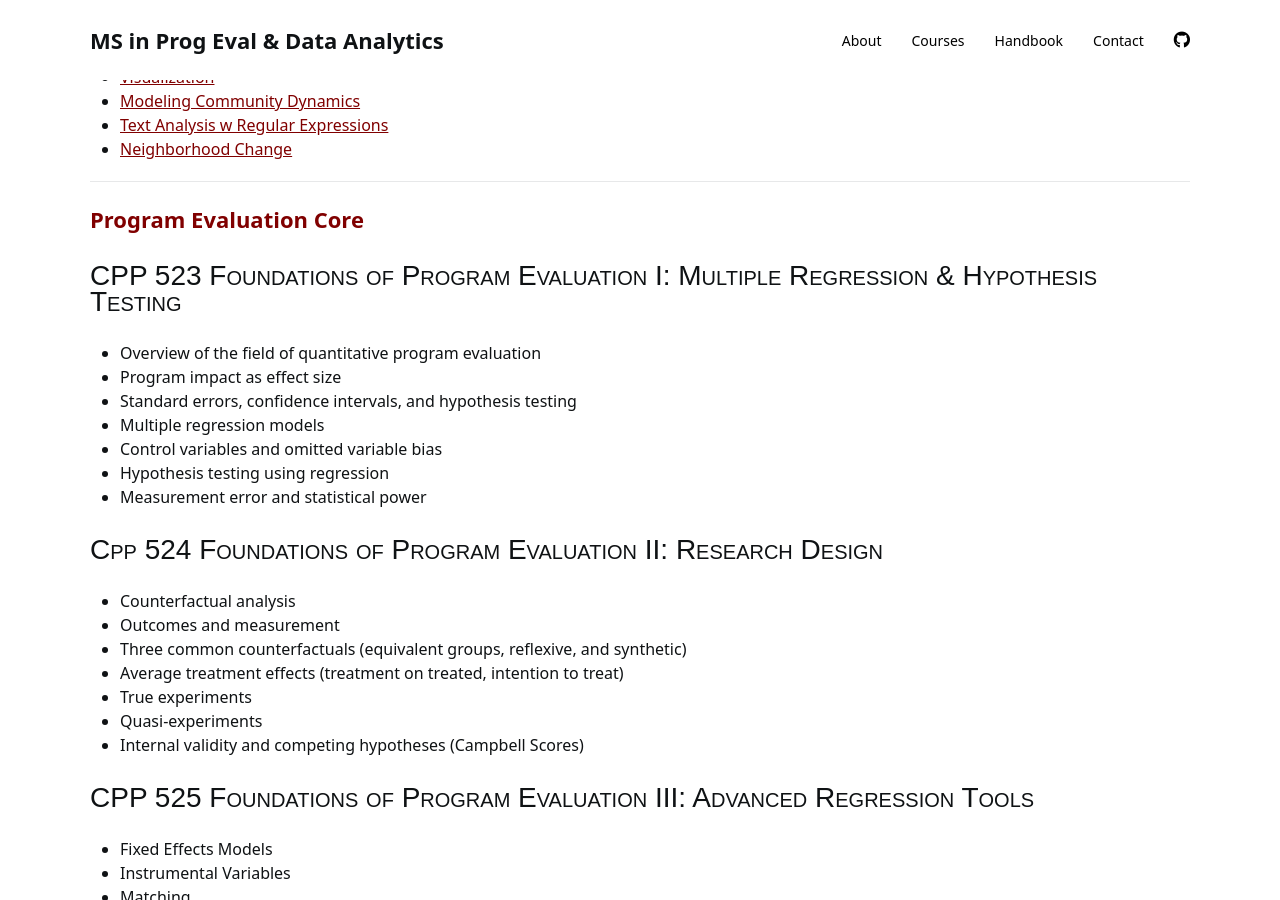
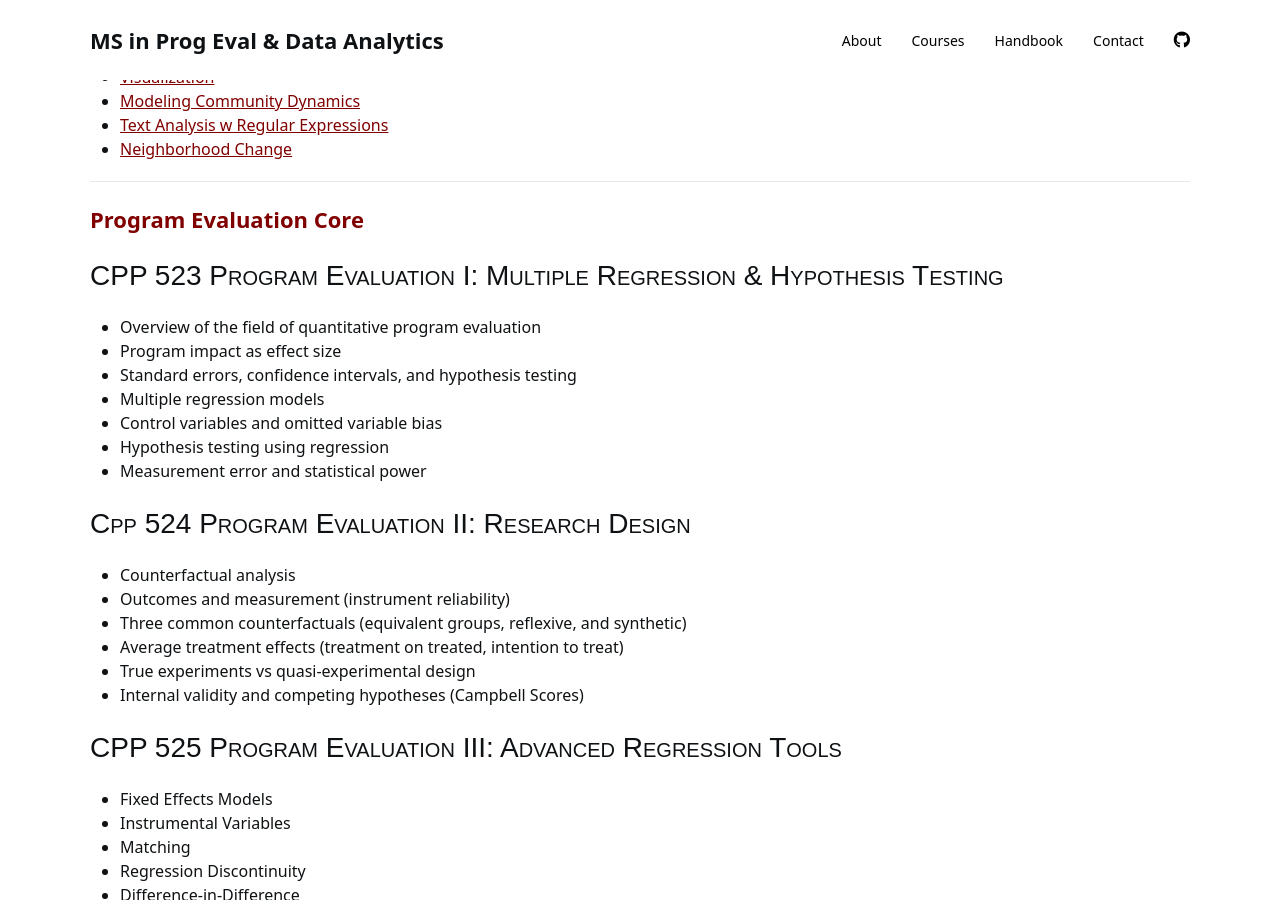
Before and after one commit to DS4PS/ms-prog-eval-data-analytics, a Jekyll site: the page built from courses.md, in a window 1280 px wide and 900 px high, scrolled down 1136 px. Built offline with Jekyll 4.4.1, drawn with Linux system fonts in a browser that asks for light colours; nearby versions of some CDN libraries; a style sheet for code colours, icons or effects is not loaded.

Commit message:
Update courses.md

```diff
--- a/courses.md
+++ b/courses.md
@@ -54,7 +54,7 @@ title: Courses
 
 ### Program Evaluation Core
 
-## CPP 523 Foundations of Program Evaluation I: Multiple Regression & Hypothesis Testing
+## CPP 523 Program Evaluation I: Multiple Regression & Hypothesis Testing
 * Overview of the field of quantitative program evaluation
 * Program impact as effect size
 * Standard errors, confidence intervals, and hypothesis testing
@@ -63,16 +63,15 @@ title: Courses
 * Hypothesis testing using regression
 * Measurement error and statistical power
 
-## Cpp 524 Foundations of Program Evaluation II: Research Design
+## Cpp 524 Program Evaluation II: Research Design
 * Counterfactual analysis
-* Outcomes and measurement
+* Outcomes and measurement (instrument reliability)
 * Three common counterfactuals (equivalent groups, reflexive, and synthetic)
 * Average treatment effects (treatment on treated, intention to treat)
-* True experiments
-* Quasi-experiments
+* True experiments vs quasi-experimental design
 * Internal validity and competing hypotheses (Campbell Scores)
 
-## CPP 525 Foundations of Program Evaluation III: Advanced Regression Tools
+## CPP 525 Program Evaluation III: Advanced Regression Tools
 * Fixed Effects Models
 * Instrumental Variables
 * Matching
```
